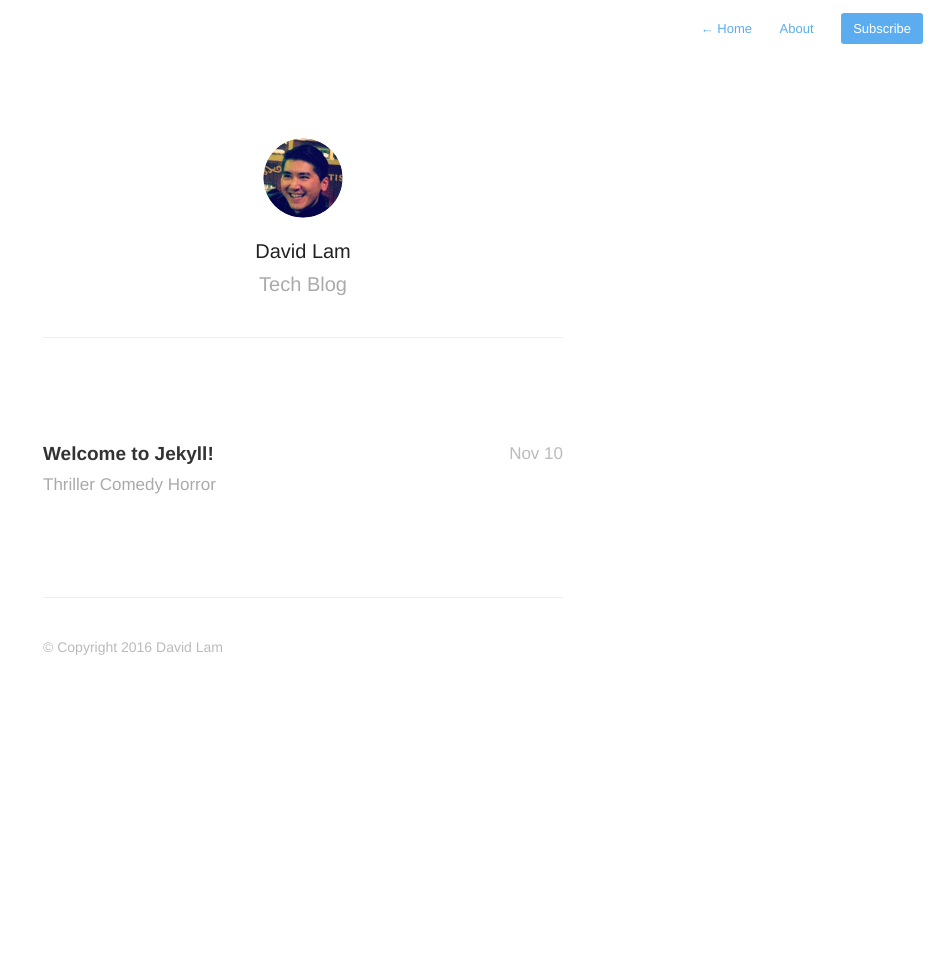
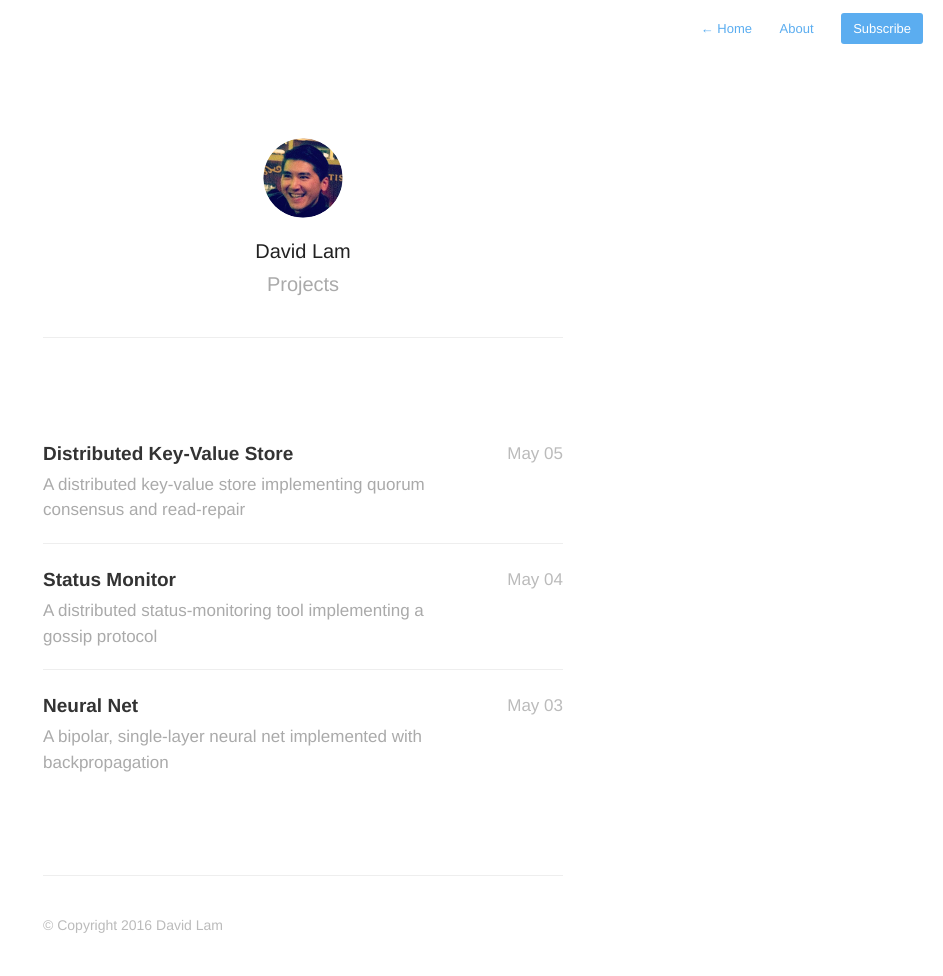
Before and after one commit to davidkwlam/davidkwlam.github.io, a Jekyll site: the page built from index.html, in a window 1280 px wide. Shown: the whole page, without its empty margins (337-1280 px from the left). Built offline with Jekyll 4.4.1, drawn with Linux system fonts in a browser that asks for light colours; nearby versions of some CDN libraries; Markdown is read by kramdown in place of the engine named in the settings; the list of posts is cut into pages by our own code; before the commit the page ends 900 px from its top, so only the background shows below that.

Commit message:
New posts

```diff
--- a/_config.yml
+++ b/_config.yml
@@ -1,5 +1,5 @@
 name: David Lam
-description: Tech Blog
+description: Projects
 meta_description: "David Lam, Technology Blog"
 
 aboutPage: true
--- /dev/null
+++ b/_posts/2015-05-03-neural-net.markdown
@@ -0,0 +1,9 @@
+---
+title:  "Neural Net"
+date:   2015-05-03 10:18:00
+description: A bipolar, single-layer neural net implemented with backpropagation
+---
+
+[GitHub repo](https://github.com/davidkwlam/neural-net)
+
+This was a project for a graduate-level machine learning class at UBC.
--- /dev/null
+++ b/_posts/2015-05-04-status-monitor.markdown
@@ -0,0 +1,9 @@
+---
+title:  "Status Monitor"
+date:   2015-05-04 10:18:00
+description: A distributed status-monitoring tool implementing a gossip protocol
+---
+
+[GitHub repo](https://github.com/davidkwlam/status-monitor)
+
+This was a project for a [distributed systems course](https://docs.google.com/document/d/1aMDAbNkqoaPDwOpU1lhl1ivfweAcnOJ_Lb-auOgsp14/pub) at UBC.
--- /dev/null
+++ b/_posts/2015-05-05-distributed-key-value-store.markdown
@@ -0,0 +1,9 @@
+---
+title:  "Distributed Key-Value Store"
+date:   2015-05-05 10:18:00
+description: A distributed key-value store implementing quorum consensus and read-repair
+---
+
+[GitHub repo](https://github.com/davidkwlam/distributed-key-value-store)
+
+This was a [project](https://docs.google.com/document/d/1NpzQsif_FLVapuBTP7sVG_73gfetzl8TTC8WiMWVIrU/pub) for a [distributed systems course](https://docs.google.com/document/d/1aMDAbNkqoaPDwOpU1lhl1ivfweAcnOJ_Lb-auOgsp14/pub) at UBC.
```
Also changed, not shown: about.md (+2 -0 lines), _posts/_2013-11-10-welcome-to-jekyll.markdown (renamed from _posts/2013-11-10-welcome-to-jekyll.markdown).
